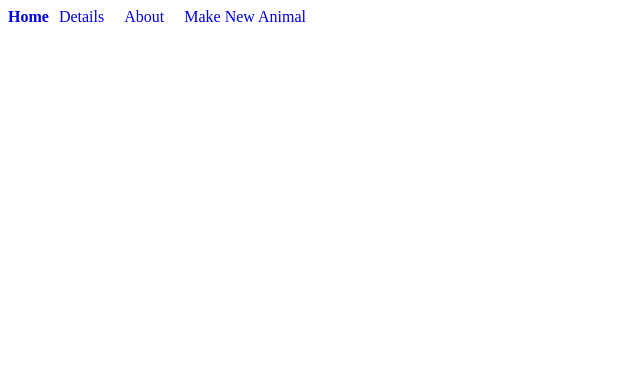
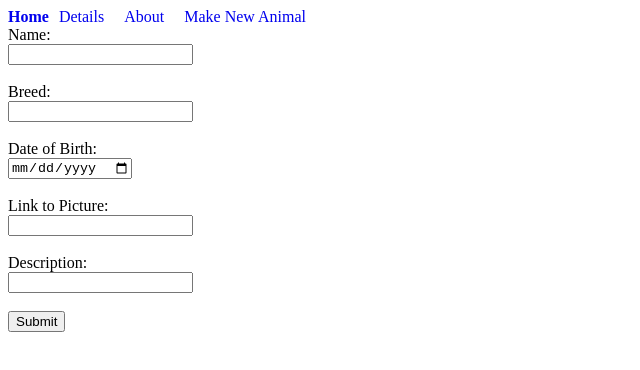
Before and after one commit to itsMintnight/staticwebapp, a plain HTML site: page src/new-animal-form.html in a window 1280 px wide. Shown: the whole page, without its empty margins (0-640 px from the left). Drawn offline with Linux system fonts and the light colour scheme.

Commit message:
feat: add form to create new animal

```diff
--- a/src/new-animal-form.html
+++ b/src/new-animal-form.html
@@ -19,4 +19,22 @@
 	</nav>
 </header>
 
+<form>
+	<label for="name">Name: </label><br>
+	<input type="text" id="name" name="name"><br><br>
+
+	<label for="breed">Breed: </label><br>
+	<input type="text" id="breed" name="breed"><br><br>
+
+	<label for="dob">Date of Birth: </label><br>
+	<input type="date" id="dob" name="dob"><br><br>
+
+	<label for="url">Link to Picture: </label><br>
+	<input type="text" id="url" name="url"><br><br>
+
+	<label for="desc">Description: </label><br>
+	<input type="text" id="desc" name="desc"><br><br>
+
+	<input type="submit" value="Submit"><br>
+</form>
 </html>
```
